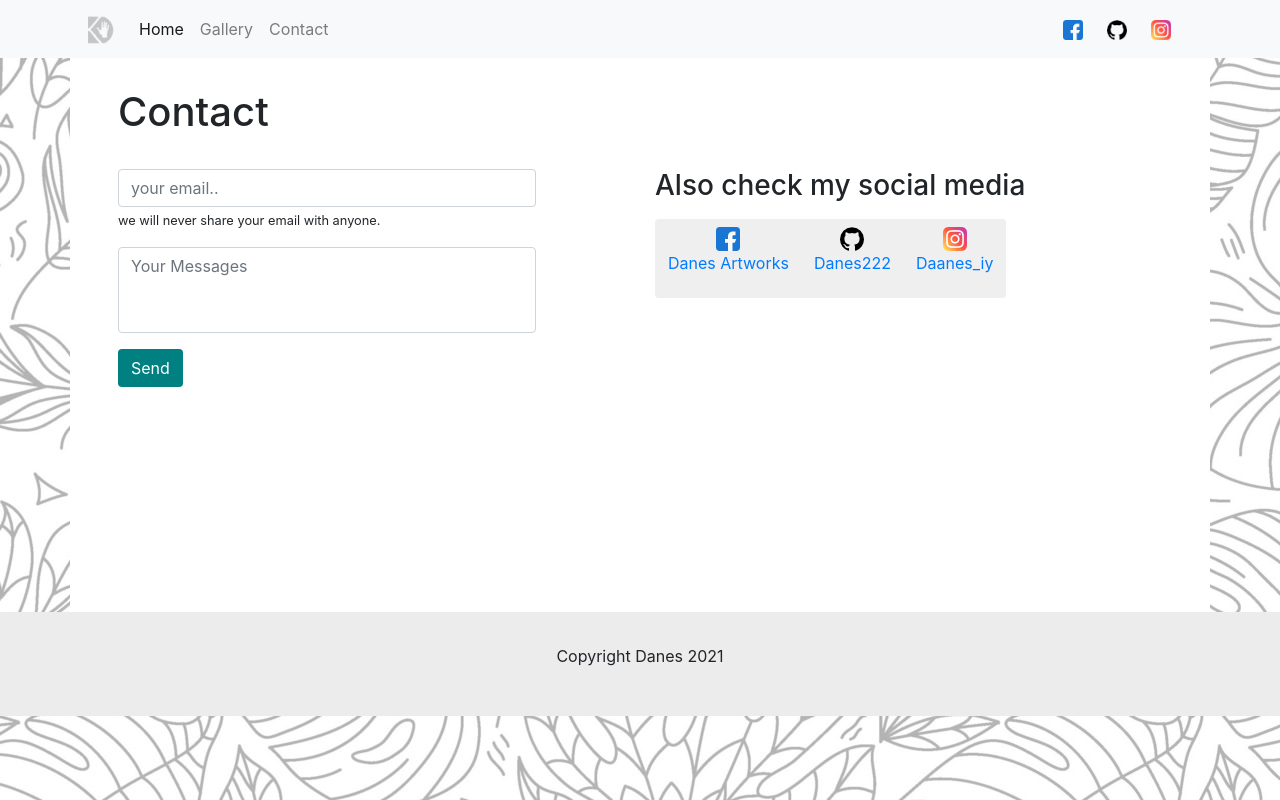
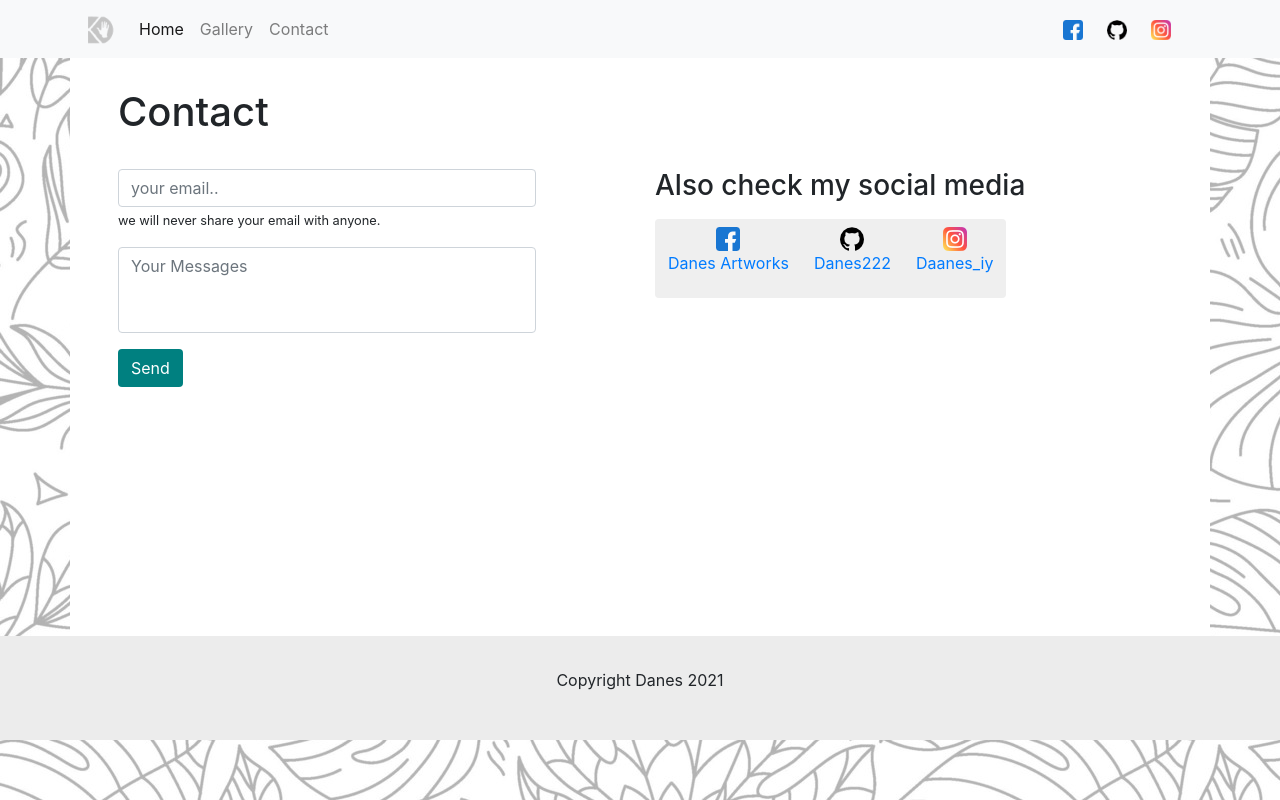
Before and after one commit to Danes222/danes-blog, a Django app: page /contact in a window 1280 px wide. Run offline with Django 3.2, Linux system fonts and the light colour scheme; some libraries are stand-ins or nearby versions.

Commit message:
memperbaiki tampilan halaman contact

```diff
--- a/home/templates/home/contact.html
+++ b/home/templates/home/contact.html
@@ -56,7 +56,7 @@
             </div>
         </div>
         <div class="row">
-            <div class="col-sm-12" style="margin-bottom: 20vh;">
+            <div class="col-sm-12" style="margin-bottom: 23vh;">
             </div>
         </div>
     </div>
```
